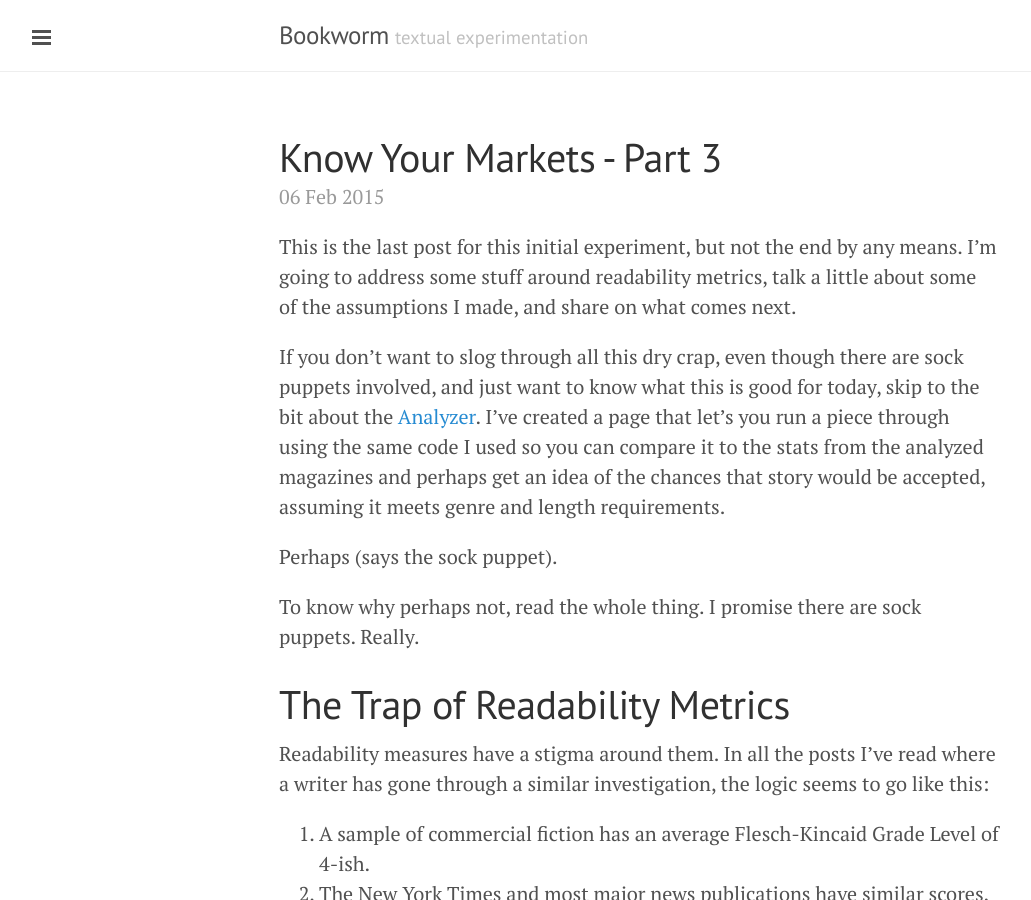
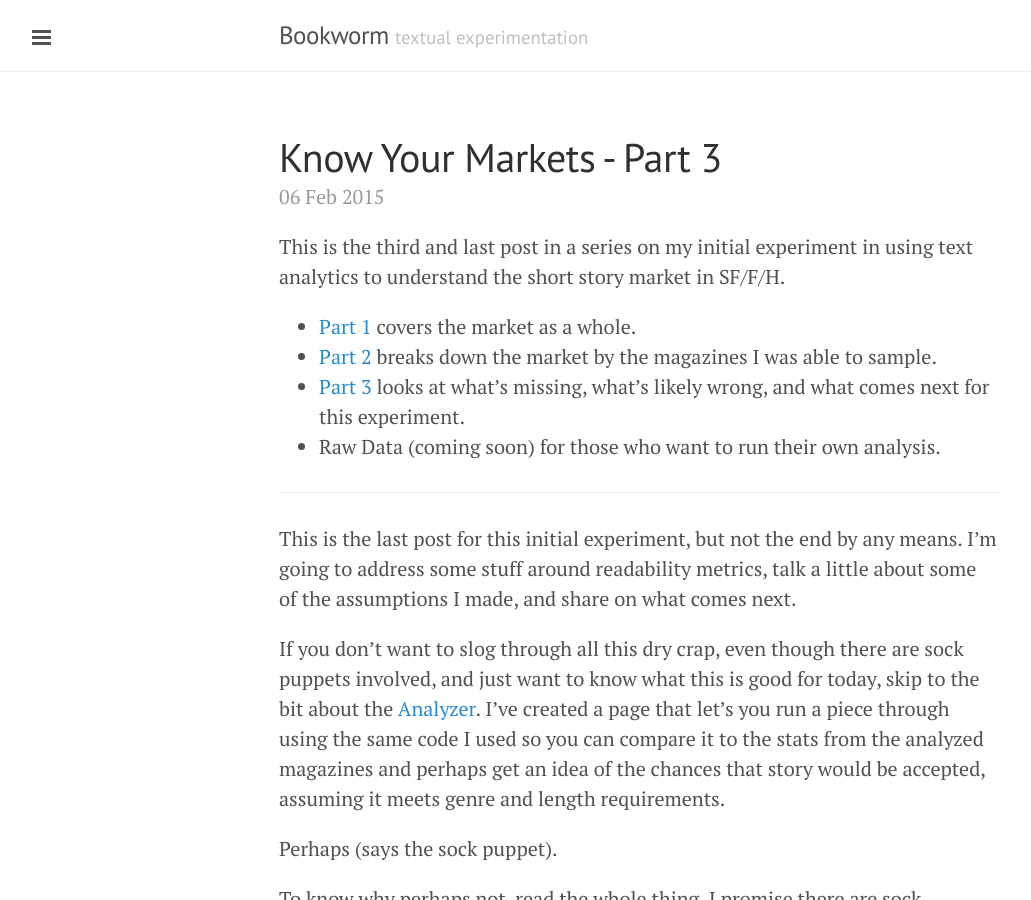
Before and after one commit to davidlday/bookworm-blog, a Jekyll site: the page built from _posts/2015-02-06-know-your-markets-pt3.md, in a window 1280 px wide and 900 px high. Shown: the whole window, without its empty margins (1-1032 px from the left). Built offline with Jekyll 4.4.1, drawn with Linux system fonts in a browser that asks for light colours; Markdown is read by kramdown in place of the engine named in the settings; comment, search, counter and statistics services are not loaded; some of the changed text lies outside the part shown.

Commit message:
Finalized KYM posts and updated headers.

```diff
--- a/_posts/2015-02-06-know-your-markets-pt3.md
+++ b/_posts/2015-02-06-know-your-markets-pt3.md
@@ -3,6 +3,14 @@ layout: post
 title: Know Your Markets - Part 3
 comments: true
 excerpt: So what does all of this analysis really mean? What's missing? Are there any wrong assumptions? And what comes next for this experiment?
+---
+This is the third and last post in a series on my initial experiment in using text analytics to understand the short story market in SF/F/H.
+
+* [Part 1](/2015/01/19/know-your-markets-pt1/) covers the market as a whole.
+* [Part 2](/2015/01/24/know-your-markets-pt2/) breaks down the market by the magazines I was able to sample.
+* [Part 3](/2015/02/06/know-your-markets-pt3/) looks at what's missing, what's likely wrong, and what comes next for this experiment.
+* Raw Data (coming soon) for those who want to run their own analysis.
+
 ---
 
 This is the last post for this initial experiment, but not the end by any means. I'm going to address some stuff around readability metrics, talk a little about some of the assumptions I made, and share on what comes next.
@@ -118,6 +126,8 @@ Since slush piles are off limits right now, I'll be working on a couple of other
 
 I'm close to having a search engine set up that'll let anyone search through the text of the stories I've analyzed. I'm being careful about how I do this, though, because I'm not going to show any part of any story on this site. Search results will provide title, author, stats, and a link to the story on the magazine's site. The engine I'm using has an option to index but not store the text, so it's not that difficult, but I'm being extra careful. As a writer, I want to make sure I'm respecting copyright, and generally, I just don't want to piss anyone off.
 
+Once I have this sorted out, I'll also add a way to download the raw stats (not the text) in CSV format for anyone who wants to run their own analysis.
+
 ## Regular Updates
 
 I'm also working on automating the charts so that I can run scans on a regular basis (probably once a month) and have a page or pages that give up-to-date stats on the magazines.
```
Also changed, not shown: _posts/2015-01-19-know-your-markets-pt1.md (+2 -2 lines), _posts/2015-01-24-know-your-markets-pt2.md (+2 -2 lines).
